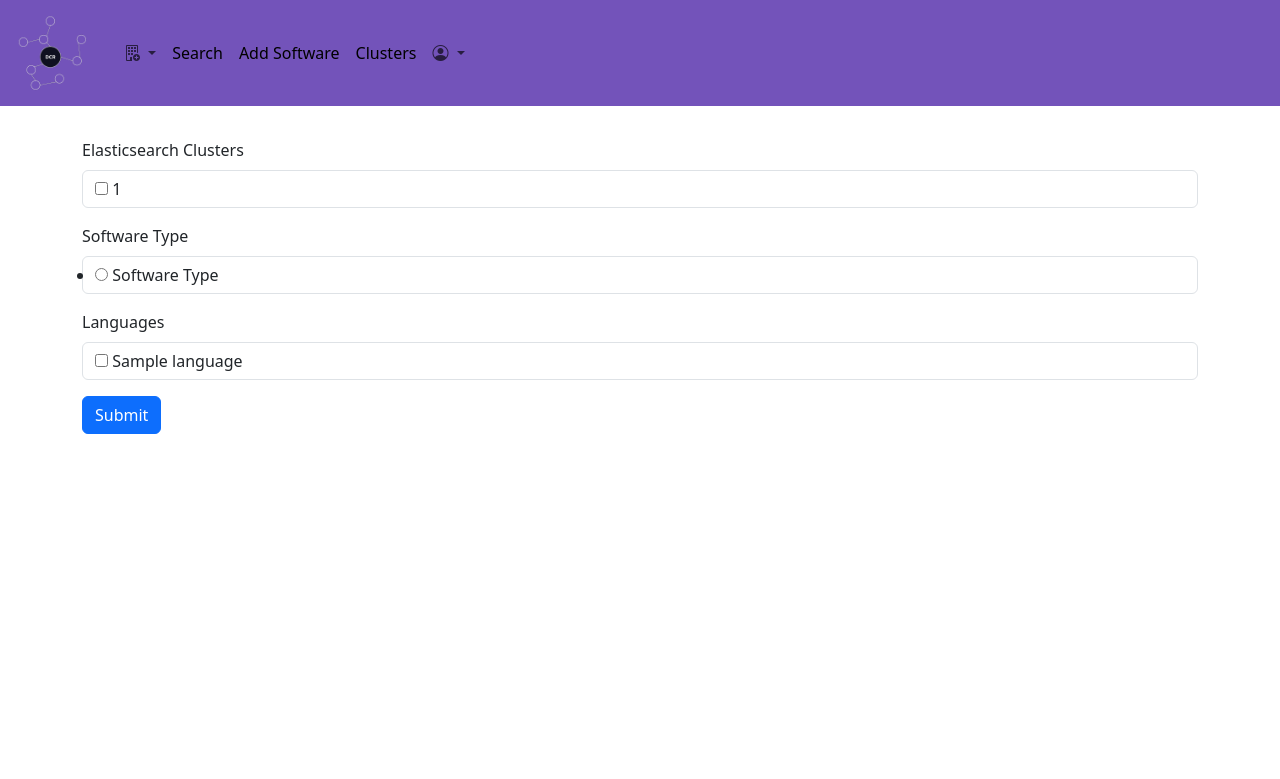
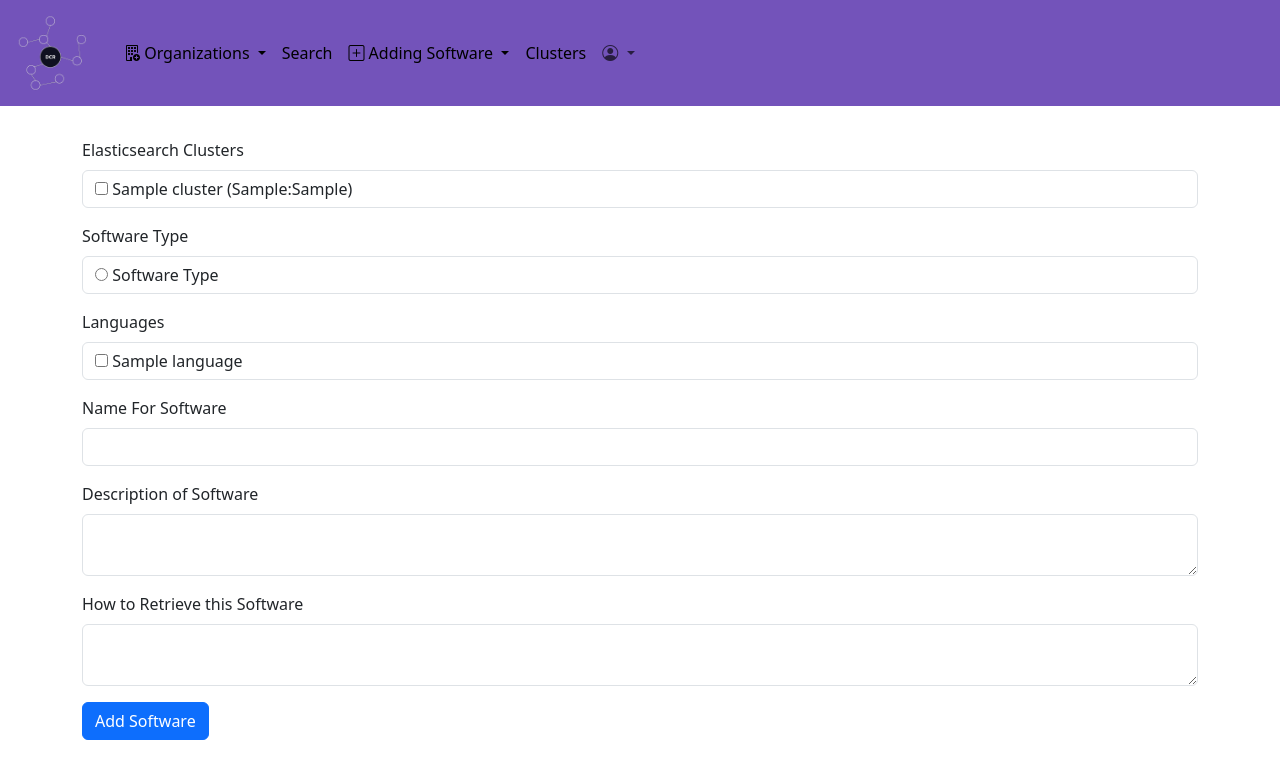
Before and after one commit to Murdock022X/Codescout, a Flask app: page /add_software in a window 1280 px wide. Shown: the top 779 px of the page. Run offline with Flask 3, Linux system fonts and the light colour scheme; a user stored in the database is signed in; tables that the repository leaves empty hold one stand-in row (values such as "Sample post"); some libraries are stand-ins or nearby versions.

Commit message:
Sync 7/8/23

```diff
--- a/gunicorn-deployment/website/main/forms.py
+++ b/gunicorn-deployment/website/main/forms.py
@@ -1,5 +1,5 @@
 from flask_wtf import FlaskForm
-from wtforms import StringField, SubmitField, PasswordField, FileField, RadioField
+from wtforms import StringField, SubmitField, PasswordField, FileField, RadioField, TextAreaField
 from website.special_fields import CheckField, MultiCheckField
 from wtforms.validators import InputRequired, Length, Optional
 
@@ -18,15 +18,31 @@ class AddSoftwareForm(FlaskForm):
     # Add software to clusters.
 
     # Which clusters to add the software to.
-    clusters = MultiCheckField('Elasticsearch Clusters', validators=[InputRequired()])
+    clusters = MultiCheckField('Elasticsearch Clusters')
 
     # Type of software to add.
     software_type = RadioField('Software Type', validators=[InputRequired()])
 
     # Applicable languages.
-    languages = MultiCheckField('Languages', validators=[Optional()])
+    languages = MultiCheckField('Languages')
 
-    submit = SubmitField('Submit')
+    name = StringField('Name For Software')
+
+    description = TextAreaField('Description of Software')
+
+    retrieval_instructions = TextAreaField('How to Retrieve this Software')
+
+    submit = SubmitField('Add Software')
+
+class AddSoftwareTypeForm(FlaskForm):
+    type = StringField('Software Type', validators=[InputRequired()])
+
+    submit = SubmitField('Add')
+
+class AddLanguageForm(FlaskForm):
+    lang = StringField('Language', validators=[InputRequired()])
+
+    submit = SubmitField('Add')
 
 class SearchForm(FlaskForm):
     # Form to search for software using Elasticsearch.
--- a/gunicorn-deployment/website/main/routes.py
+++ b/gunicorn-deployment/website/main/routes.py
@@ -1,11 +1,11 @@
 from flask import render_template, Blueprint, redirect, url_for, current_app, flash, get_flashed_messages, session
 from flask_login import current_user, login_required
 
-from website.models import Users, Clusters, SoftwareTypes, Organizations
+from website.models import Users, Clusters, SoftwareTypes, Languages, Organizations
 
 from werkzeug.utils import secure_filename
 
-from website.main.forms import CreateOrgForm, JoinOrgForm, SearchForm, AddClusterForm, EditClusterForm, AddSoftwareForm
+from website.main.forms import CreateOrgForm, JoinOrgForm, SearchForm, AddClusterForm, EditClusterForm, AddSoftwareForm, AddSoftwareTypeForm, AddLanguageForm
 
 from elasticsearch import Elasticsearch
 
@@ -58,6 +58,7 @@ def create_organization():
         db.session.commit()
         current_user.organization_id = org.id
         current_user.organization_name = org.name
+        current_user.admin_status = True
 
         db.session.commit()
 
@@ -82,7 +83,7 @@ def search_engine():
 
     form = SearchForm()
 
-    form.clusters.choices = [(cluster.name + ' ({}:{})'.format(cluster.es_host, cluster.es_port), cluster.id) for cluster in org.clusters]
+    form.clusters.choices = [(cluster.id, cluster.name + ' ({}:{})'.format(cluster.es_host, cluster.es_port)) for cluster in org.clusters]
 
     form.software_types.choices = [sw.type for sw in org.software_types]
 
@@ -97,23 +98,81 @@ def search_engine():
 
     return render_template('search_engine.html', form=form, org=org)
 
-@main.route('/add_software')
+@main.route('/add_software_type', methods=['GET', 'POST'])
+@login_required
+@org_required
+def add_software_type():
+    form = AddSoftwareTypeForm()
+
+    org = Organizations.query.get(current_user.organization_id)
+
+    if form.validate_on_submit():
+        type = form.type.data
+
+        for swt in org.software_types:
+            if swt.type == type:
+                flash('Type Already Present', category='danger')
+                return redirect(url_for('main.add_software_type'))
+
+        type = SoftwareTypes(type=type, instances=0, org_id=org.id)
+
+        db.session.add(type)
+        db.session.commit()
+
+        return redirect(url_for('main.add_software_type'))
+
+    return render_template('add_software_type.html', org=org, form=form)
+
+@main.route('/add_language', methods=['GET', 'POST'])
+@login_required
+@org_required
+def add_language():
+    form = AddLanguageForm()
+
+    org = Organizations.query.get(current_user.organization_id)
+
+    if form.validate_on_submit():
+        lang = form.lang.data
+
+        for dblang in org.languages:
+            if lang == dblang:
+                flash('Language Already Present', category='danger')
+                return redirect(url_for('main.add_language'))
+
+        lang = Languages(name=lang, instances=0, org_id=org.id)
+
+        db.session.add(lang)
+        db.session.commit()
+
+        return redirect(url_for('main.add_language'))
+
+    return render_template('add_language.html', org=org, form=form)
+
+@main.route('/add_software', methods=['GET', 'POST'])
 @login_required
 @org_required
 def add_software():
     form = AddSoftwareForm()
 
-    org = None
-    if current_user.is_authenticated and current_user.organization_id:
-        org = Organizations.query.get(current_user.organization_id)
+    org = Organizations.query.get(current_user.organization_id)
 
-    form.clusters.choices = [(cluster.name + ' ({}:{})'.format(cluster.es_host, cluster.es_port), cluster.id) for cluster in org.clusters]
+    form.clusters.choices = [(cluster.id, cluster.name + ' ({}:{})'.format(cluster.es_host, cluster.es_port)) for cluster in org.clusters]
 
     form.software_type.choices = [software_type.type for software_type in org.software_types]
 
     form.languages.choices = [lang.name for lang in org.languages]
 
+    for f, e in form.errors.items():
+        for em in e:
+            print(f, em)
+
     if form.validate_on_submit():
+        print(1)
+        doc = {'software_type': form.software_type.data,
+               'languages': form.languages.data,
+               'name': form.name.data,
+               'description': form.description.data,
+               'retrieval_instructions': form.retrieval_instructions.data}
 
         for cluster_id in form.clusters.data:
             cluster = Clusters.query.get(cluster_id)
@@ -126,7 +185,9 @@ def add_software():
                                    password=cluster.password,
                                    app=current_app)
 
-            es.index(index='software-index', )
+            es.index(index='software-index', document=doc)
+
+        return redirect(url_for('main.add_software'))
 
     return render_template('add_software.html', form=form, org=org)
 
@@ -139,16 +200,19 @@ def test_es_conn(cluster_id):
     org = Organizations.query.get(current_user.organization_id)
 
     es = get_es_connection(host=cluster.es_host,
-                             port=cluster.es_port,
-                             secure=cluster.secure,
-                             org_name=org.name,
-                             username=cluster.es_user,
-                             password=cluster.es_password,
-                             app=current_app)
+                            port=cluster.es_port,
+                            secure=cluster.secure,
+                            org_name=org.name,
+                            username=cluster.es_user,
+                            password=cluster.es_password,
+                            app=current_app)
 
+    if es.ping():
+        flash("Connection Verified", category='success')
+    else:
+        flash("Connection Failed", category='danger')
 
-
-    return True
+    return redirect(url_for('main.clusters'))
 
 @main.route('/clusters', methods=['GET', 'POST'])
 @login_required
@@ -156,9 +220,7 @@ def test_es_conn(cluster_id):
 def clusters():
     form = AddClusterForm()
 
-    org = None
-    if current_user.is_authenticated and current_user.organization_id:
-        org = Organizations.query.get(current_user.organization_id)
+    org = Organizations.query.get(current_user.organization_id)
 
     if form.validate_on_submit():
         name = form.name.data
@@ -207,9 +269,7 @@ def edit_cluster(cluster_id):
     # Get the form for editing.
     form = EditClusterForm()
 
-    org = None
-    if current_user.is_authenticated and current_user.organization_id:
-        org = Organizations.query.get(current_user.organization_id)
+    org = Organizations.query.get(current_user.organization_id)
 
     # Validate the form submission.
     if form.validate_on_submit():
--- a/gunicorn-deployment/website/main/utils.py
+++ b/gunicorn-deployment/website/main/utils.py
@@ -26,7 +26,11 @@ def save_certs(certs_file, host, org_name, app):
     certs_file.data.save(str(certs_pth / Path(secure_filename('http_ca.crt'))))
 
 def get_es_connection(host, port, secure, org_name, app, username, password):
-    conn = Elasticsearch(assemble_es_url(host=host, port=port, secure=secure), ca_certs=assemble_cert_path(host=host, org_name=org_name, app=app), basic_auth=(username, password))
+    url = assemble_es_url(host=host, port=port, secure=secure)
+    cert_path = assemble_cert_path(host=host, org_name=org_name, app=app) / Path('http_ca.crt')
+    auth = (username, password)
+
+    conn = Elasticsearch(url, ca_certs=cert_path, basic_auth=auth)
 
     return conn
 
--- a/gunicorn-deployment/website/models.py
+++ b/gunicorn-deployment/website/models.py
@@ -17,7 +17,7 @@ class Users(UserMixin, db.Model):
 
     last_name = db.Column(db.String(50))
 
-    admin_status = db.Column(db.Boolean)
+    admin_status = db.Column(db.Boolean, default=False)
 
     organization_id = db.Column(db.Integer, db.ForeignKey('organizations.id'))
 
@@ -58,7 +58,7 @@ class SoftwareTypes(db.Model):
 
     instances = db.Column(db.Integer)
 
-    cluster_id = db.Column(db.Integer, db.ForeignKey('organizations.id'))
+    org_id = db.Column(db.Integer, db.ForeignKey('organizations.id'))
 
 class Languages(db.Model):
     id = db.Column(db.Integer, primary_key=True)
@@ -67,4 +67,4 @@ class Languages(db.Model):
 
     instances = db.Column(db.Integer)
 
-    cluster_id = db.Column(db.Integer, db.ForeignKey('organizations.id'))
+    org_id = db.Column(db.Integer, db.ForeignKey('organizations.id'))
--- a/gunicorn-deployment/website/templates/add_software.html
+++ b/gunicorn-deployment/website/templates/add_software.html
@@ -2,21 +2,50 @@
 
 {% block content %}
 
-<form method="POST" enctype="multipart/form-data">
+<script src="//ajax.googleapis.com/ajax/libs/jquery/2.0.3/jquery.min.js"></script>
+
+<!-- Initialize the plugin: -->
+<script type="text/javascript">
+    $(document).ready(function() {
+        $('#clusters-input').multiselect();
+    });
+
+    $(document).ready(function() {
+        $('#language-input').multiselect();
+    });
+</script>
+
+<form method="POST">
     {{ form.csrf_token }}
+
     <div class="mb-3">
         <label class="form-label" for="clusters-input">{{ form.clusters.label }}</label>
-        {{ form.clusters(class='form-control', id='clusters-input', multiple='multiple', style='list-style: none;') }}
+        {{ form.clusters(class='form-control', id='clusters-input', style='list-style: none;', multiple='multiple', size=10) }}
     </div>
 
     <div class="mb-3">
         <label class="form-label" for="swt-input">{{ form.software_type.label }}</label>
-        {{ form.software_type(class='form-control', type='text', id='swt-input') }}
+        {{ form.software_type(class='form-control', id='swt-input', style='list-style: none;') }}
     </div>
 
     <div class="mb-3">
         <label class="form-label" for="language-input">{{ form.languages.label }}</label>
-        {{ form.languages(class='form-control', id='language-input', multiple='multiple', style='list-style: none;') }}
+        {{ form.languages(class='form-control', id='language-input', style='list-style: none;', multiple='multiple', size=10) }}
+    </div>
+
+    <div class="mb-3">
+        <label class="form-label" for="name-input">{{ form.name.label }}</label>
+        {{ form.name(class='form-control', type='text', id='name-input') }}
+    </div>
+
+    <div class="mb-3">
+        <label class="form-label" for="desc-input">{{ form.description.label }}</label>
+        {{ form.description(class='form-control', type='text', id='desc-input') }}
+    </div>
+
+    <div class="mb-3">
+        <label class="form-label" for="insc-input">{{ form.retrieval_instructions.label }}</label>
+        {{ form.retrieval_instructions(class='form-control', type='text', id='insc-input') }}
     </div>
 
     <div class="mb-3">
--- a/gunicorn-deployment/website/templates/clusters.html
+++ b/gunicorn-deployment/website/templates/clusters.html
@@ -53,8 +53,8 @@
                     <th scope="col" style="text-align:center;">Name</th>
                     <th scope="col" style="text-align:center;">IP/DNS</th>
                     <th scope="col" style="text-align:center;">Details</th>
+                    <th scope="col" style="text-align:center;">Auto Configure</th>
                     <th scope="col" style="text-align:center;">Test Connection</th>
-                    <th scope="col" style="text-align:center;">Configure</th>
                     <th scope="col" style="text-align:center;">Edit</th>
                     <th scope="col" style="text-align:center;">Delete</th>
                 </tr>
--- a/gunicorn-deployment/website/templates/search_engine.html
+++ b/gunicorn-deployment/website/templates/search_engine.html
@@ -22,8 +22,7 @@
 
     <div class="mb-3 input-group">
         <div class="form-outline">
-            {{ form.software_types(class='form-select', id='search-query-input', multiple='multiple', style='list-style: none;') }}
-            <label class="form-label" for="search-query-input">{{ form.search_query.label }}</label>
+            {{ form.search_query(class='form-select', id='search-query-input', multiple='multiple', style='list-style: none;', placeholder='Search For Software') }}
         </div>
         {{ form.submit(class='btn btn-primary') }}
     </div>
--- a/gunicorn-deployment/website/templates/site.html
+++ b/gunicorn-deployment/website/templates/site.html
@@ -20,8 +20,8 @@
             <div class="collapse navbar-collapse" id="navbarSupportedContent">
                 <ul class="navbar-nav me-auto mb-2 mb-lg-0">
                     <li class="nav-item dropdown">
-                        <a class="nav-link dropdown-toggle" href="#" role="button" data-bs-toggle="dropdown" aria-expanded="false">
-                            <i class="bi bi-building-add"></i>
+                        <a class="nav-link dropdown-toggle text-black" href="#" role="button" data-bs-toggle="dropdown" aria-expanded="false">
+                            <i class="bi bi-building-add"></i>&nbsp;Organizations
                         </a>
                         <ul class="dropdown-menu">
                             {% if org %}
@@ -37,8 +37,16 @@
                     <li class="nav-item">
                         <a class="nav-link active" aria-current="page" href="{{ url_for('main.search_engine') }}">Search</a>
                     </li>
-                    <li class="nav-item">
-                        <a class="nav-link active" aria-current="page" href="{{ url_for('main.add_software') }}">Add Software</a>
+                    <li class="nav-item dropdown">
+                        <a class="nav-link dropdown-toggle text-black" href="#" role="button" data-bs-toggle="dropdown" aria-expanded="false">
+                            <i class="bi bi-plus-square"></i>&nbsp;Adding Software
+                        </a>
+                        <ul class="dropdown-menu">
+                            <li><hr class="dropdown-divider"></li>
+                            <li><a class="dropdown-item" href="{{ url_for('main.add_software_type') }}">Add Software Type</a></li>
+                            <li><a class="dropdown-item" href="{{ url_for('main.add_language') }}">Add Language</a></li>
+                            <li><a class="dropdown-item" href="{{ url_for('main.add_software') }}">Add Software</a></li>
+                        </ul>
                     </li>
                     <li class="nav-item">
                         <a class="nav-link active" aria-current="page" href="{{ url_for('main.clusters') }}">Clusters</a>
```
Also changed, not shown: gunicorn-deployment/website/templates/add_language.html (added, +19 -0 lines), gunicorn-deployment/website/templates/add_software_type.html (added, +18 -0 lines), gunicorn-deployment/website/static/wait_for_conn.js (added), 1 other file.
